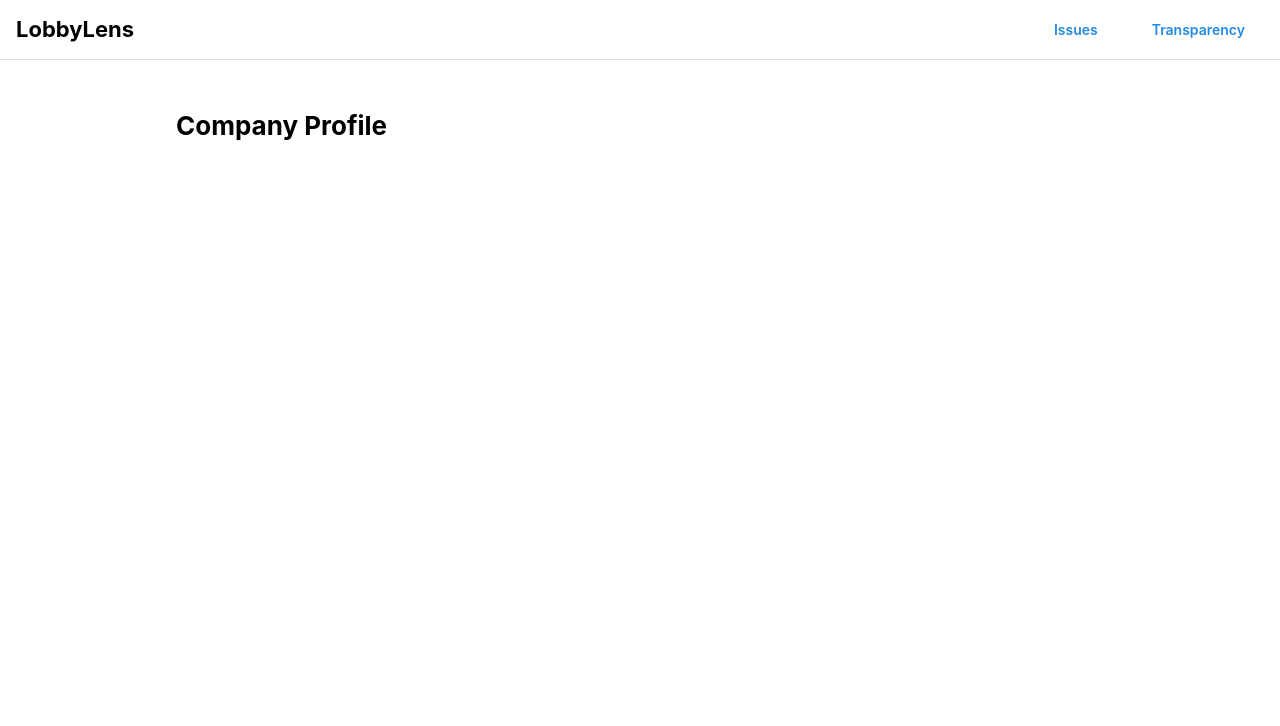
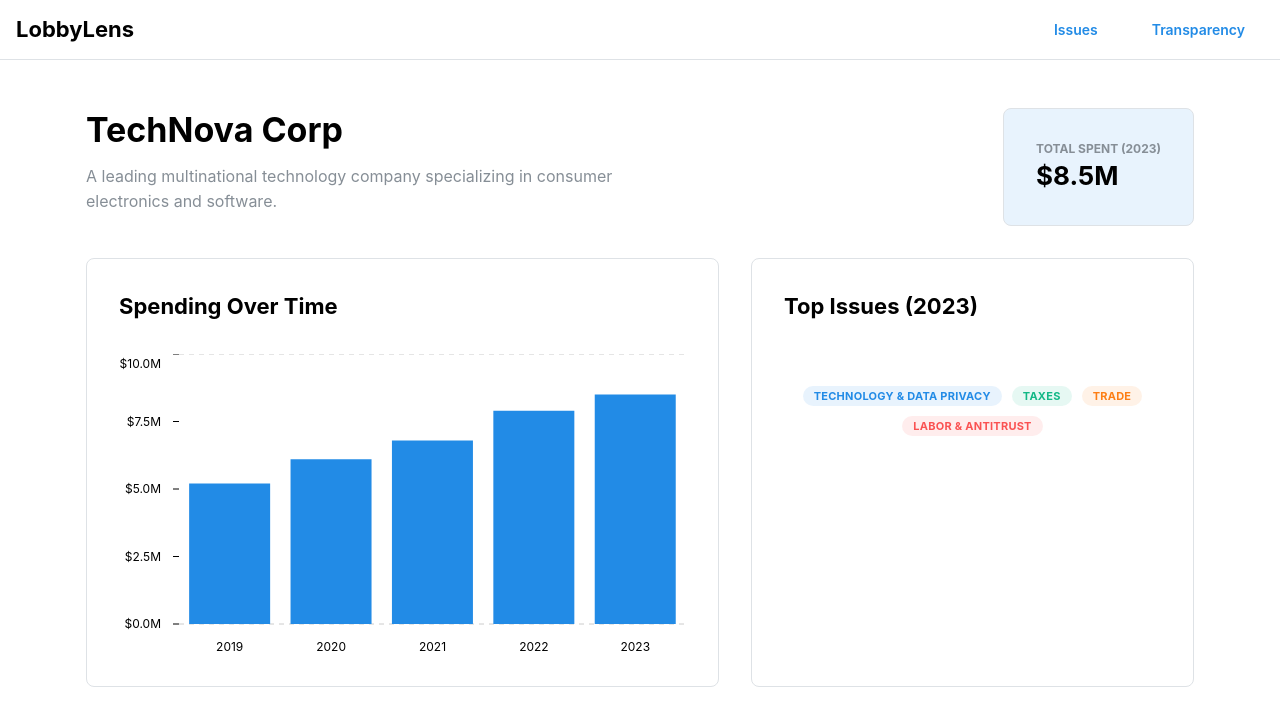
Before and after one commit to IAlfred03/lobbylens, a React app in the folder frontend/: page /company/1 in a window 1280 px wide. Shown: the top 726 px of the page. Built offline with nearby package versions, Linux system fonts and the light colour scheme; the HTML template or start-up script is replaced by a standard one.

Commit message:
Frontend: Add mock data, implement Company Profile charts, and wire up Home search routing

```diff
--- /dev/null
+++ b/frontend/src/data/mockData.js
@@ -0,0 +1,41 @@
+export const mockCompanies = [
+  {
+    id: "tech-corp-1",
+    name: "TechNova Corp",
+    description:
+      "A leading multinational technology company specializing in consumer electronics and software.",
+    totalSpent2023: 8500000,
+    spendingByYear: [
+      { year: "2019", amount: 5200000 },
+      { year: "2020", amount: 6100000 },
+      { year: "2021", amount: 6800000 },
+      { year: "2022", amount: 7900000 },
+      { year: "2023", amount: 8500000 },
+    ],
+    topIssues: [
+      { name: "Technology & Data Privacy", value: 4500000, color: "blue.6" },
+      { name: "Taxes", value: 2000000, color: "teal.6" },
+      { name: "Trade", value: 1200000, color: "orange.6" },
+      { name: "Labor & Antitrust", value: 800000, color: "red.6" },
+    ],
+  },
+  {
+    id: "green-energy-2",
+    name: "EcoPower Solutions",
+    description:
+      "Renewable energy provider focused on solar and wind infrastructure.",
+    totalSpent2023: 3200000,
+    spendingByYear: [
+      { year: "2019", amount: 1500000 },
+      { year: "2020", amount: 1800000 },
+      { year: "2021", amount: 2200000 },
+      { year: "2022", amount: 2800000 },
+      { year: "2023", amount: 3200000 },
+    ],
+    topIssues: [
+      { name: "Environment & Climate", value: 1800000, color: "green.6" },
+      { name: "Energy Infrastructure", value: 1000000, color: "yellow.6" },
+      { name: "Taxes", value: 400000, color: "teal.6" },
+    ],
+  },
+];
--- a/frontend/src/pages/CompanyProfile.jsx
+++ b/frontend/src/pages/CompanyProfile.jsx
@@ -1,9 +1,95 @@
-import { Container, Title } from "@mantine/core";
+import {
+  Container,
+  Title,
+  Text,
+  Card,
+  Grid,
+  Group,
+  Badge,
+} from "@mantine/core";
+import { BarChart, DonutChart } from "@mantine/charts";
+import { useParams } from "react-router-dom";
+import { mockCompanies } from "../data/mockData";
 
 export default function CompanyProfile() {
+  const { id } = useParams();
+  const company = mockCompanies.find((c) => c.id === id) || mockCompanies[0];
+
   return (
-    <Container size="md" mt="xl">
-      <Title order={2}>Company Profile</Title>
+    <Container size="lg" mt="xl">
+      <Group justify="space-between" align="flex-start" mb="xl">
+        <div>
+          <Title order={1}>{company.name}</Title>
+          <Text c="dimmed" mt="sm" maw={600}>
+            {company.description}
+          </Text>
+        </div>
+        <Card
+          withBorder
+          radius="md"
+          padding="xl"
+          bg="var(--mantine-color-blue-light)"
+        >
+          <Text tt="uppercase" c="dimmed" fw={700} size="xs">
+            Total Spent (2023)
+          </Text>
+          <Title order={2}>
+            ${(company.totalSpent2023 / 1000000).toFixed(1)}M
+          </Title>
+        </Card>
+      </Group>
+
+      <Grid gutter="xl" mt="xl">
+        <Grid.Col span={{ base: 12, md: 7 }}>
+          <Card withBorder radius="md" padding="xl">
+            <Title order={3} mb="xl">
+              Spending Over Time
+            </Title>
+            <BarChart
+              h={300}
+              data={company.spendingByYear}
+              dataKey="year"
+              series={[
+                { name: "amount", color: "blue.6", label: "Lobbying Spend" },
+              ]}
+              tickLine="y"
+              valueFormatter={(value) => `$${(value / 1000000).toFixed(1)}M`}
+              cursorFill="transparent"
+              styles={{
+                tooltipItemColor: { display: "none" },
+              }}
+            />
+          </Card>
+        </Grid.Col>
+
+        <Grid.Col span={{ base: 12, md: 5 }}>
+          <Card withBorder radius="md" padding="xl" h="100%">
+            <Title order={3} mb="xl">
+              Top Issues (2023)
+            </Title>
+            <Group justify="center">
+              <DonutChart
+                data={company.topIssues}
+                withTooltip
+                size={200}
+                thickness={30}
+                valueFormatter={(value) => `$${(value / 1000000).toFixed(1)}M`}
+              />
+            </Group>
+            <Group mt="xl" justify="center" gap="xs">
+              {company.topIssues.map((issue) => (
+                <Badge
+                  key={issue.name}
+                  color={issue.color.split(".")[0]}
+                  variant="light"
+                >
+                  {issue.name}
+                </Badge>
+              ))}
+            </Group>
+          </Card>
+        </Grid.Col>
+      </Grid>
     </Container>
   );
 }
--- a/frontend/src/pages/Home.jsx
+++ b/frontend/src/pages/Home.jsx
@@ -1,17 +1,58 @@
-import { Container, Title, TextInput, Button, Group } from "@mantine/core";
+import { useState } from "react";
+import {
+  Container,
+  Title,
+  Text,
+  Autocomplete,
+  Button,
+  Group,
+} from "@mantine/core";
+import { useNavigate } from "react-router-dom";
+import { mockCompanies } from "../data/mockData";
 
 export default function Home() {
+  const [searchValue, setSearchValue] = useState("");
+  const [error, setError] = useState("");
+  const navigate = useNavigate();
+
+  const companyNames = mockCompanies.map((company) => company.name);
+
+  const handleSearch = () => {
+    const selectedCompany = mockCompanies.find(
+      (c) => c.name.toLowerCase() === searchValue.toLowerCase(),
+    );
+
+    if (selectedCompany) {
+      setError(""); // Clear any previous errors
+      navigate(`/company/${selectedCompany.id}`); // Redirect to the profile
+    } else {
+      setError("Company not found. Try again");
+    }
+  };
+
   return (
     <Container size="md" mt="xl">
       <Title order={1} ta="center" mb="md">
         LobbyLens
       </Title>
-      <Group align="flex-end">
-        <TextInput
+      <Text ta="center" c="dimmed" mb="xl">
+        Discover how much companies spend on lobbying and the issues they
+        support.
+      </Text>
+
+      <Group align="flex-start" justify="center">
+        <Autocomplete
           placeholder="Search companies or brands..."
-          style={{ flex: 1 }}
+          data={companyNames}
+          value={searchValue}
+          onChange={setSearchValue}
+          style={{ flex: 1, maxWidth: 500 }}
+          error={error}
+          onKeyDown={(e) => {
+            if (e.key === "Enter") handleSearch();
+          }}
         />
-        <Button>Search</Button>
+        <Button onClick={handleSearch}>Search</Button>
       </Group>
     </Container>
   );
```
